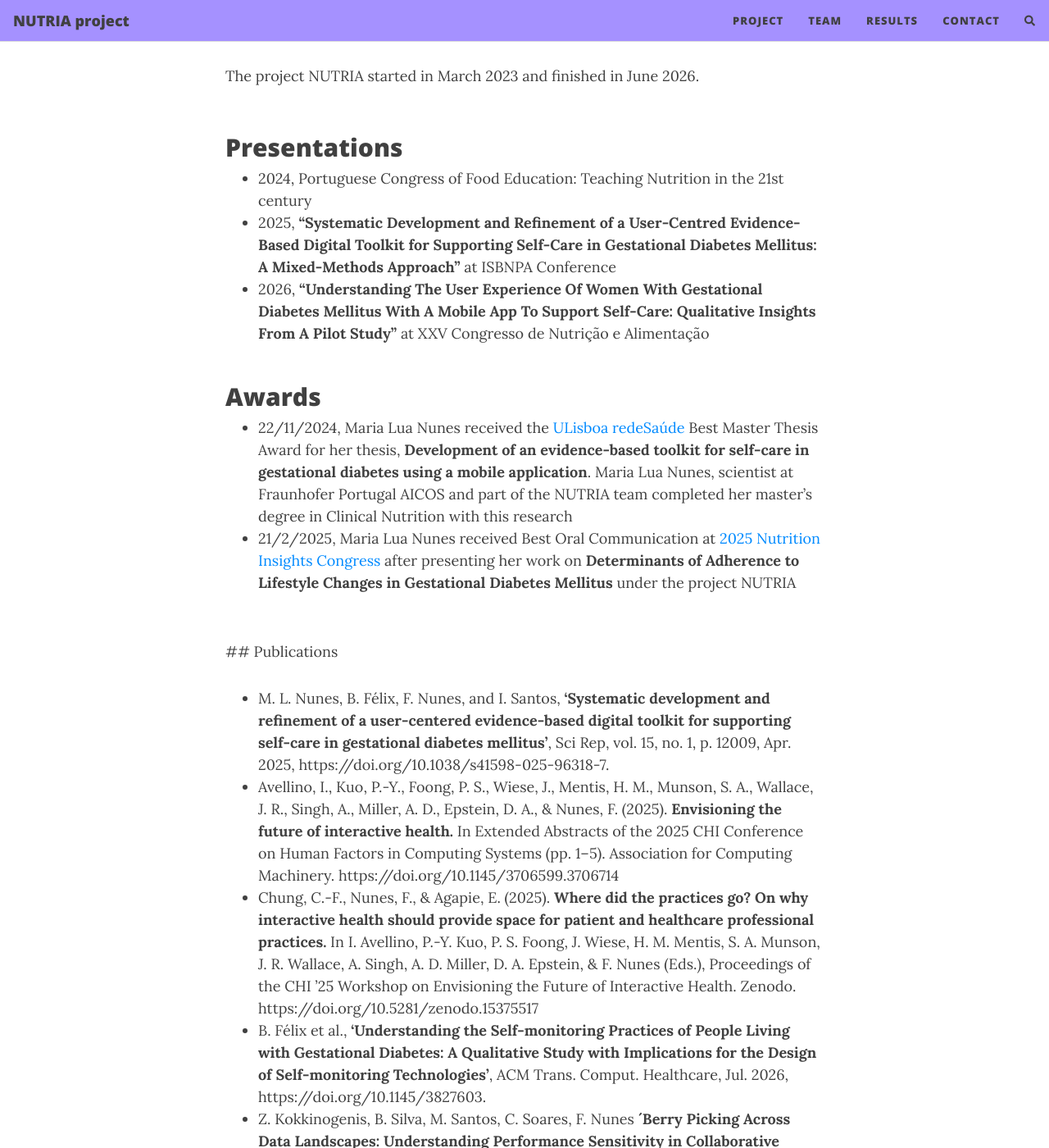
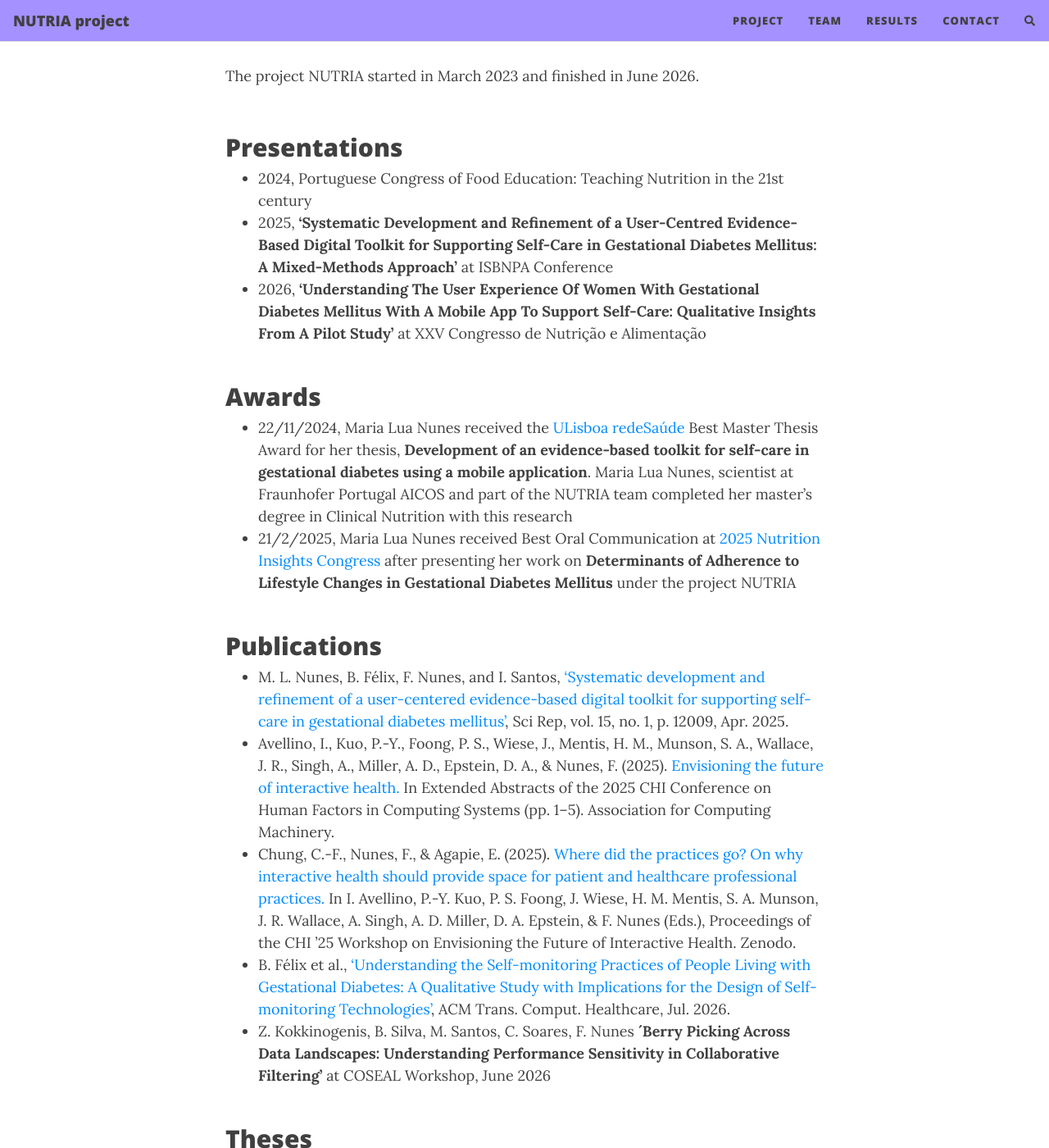
Before and after one commit to fraunhoferportugal/nutria-website, a Jekyll site: the page built from results.md, in a window 1280 px wide and 1400 px high, scrolled down 197 px. Shown: the whole window at 82% size. Built offline with Jekyll 4.4.1, drawn with Linux system fonts in a browser that asks for light colours; nearby versions of some CDN libraries; comment, search, counter and statistics services are not loaded; part of the change alters nothing that is shown; some of the changed text lies outside the part shown.

Commit message:
Update results.md

```diff
--- a/results.md
+++ b/results.md
@@ -8,26 +8,26 @@ The project NUTRIA started in March 2023 and finished in June 2026. <br/><br/>
 
 ## Presentations
 * 2024, Portuguese Congress of Food Education: Teaching Nutrition in the 21st century
-* 2025, **“Systematic Development and Refinement of a User-Centred Evidence-Based Digital Toolkit for Supporting Self-Care in Gestational Diabetes Mellitus: A Mixed-Methods Approach”** at ISBNPA Conference
-* 2026, **“Understanding The User Experience Of Women With Gestational Diabetes Mellitus With A Mobile App To Support Self-Care: Qualitative Insights From A Pilot Study”** at XXV Congresso de Nutrição e Alimentação <br/><br/>
+* 2025, **'Systematic Development and Refinement of a User-Centred Evidence-Based Digital Toolkit for Supporting Self-Care in Gestational Diabetes Mellitus: A Mixed-Methods Approach'** at ISBNPA Conference
+* 2026, **'Understanding The User Experience Of Women With Gestational Diabetes Mellitus With A Mobile App To Support Self-Care: Qualitative Insights From A Pilot Study'** at XXV Congresso de Nutrição e Alimentação <br/><br/>
 
 ## Awards
  * 22/11/2024, Maria Lua Nunes received the [ULisboa redeSaúde](https://www.ulisboa.pt/info/premio-ulisboa-redesaude) Best Master Thesis Award for her thesis, **Development of an evidence-based toolkit for self-care in gestational diabetes using a mobile application**. Maria Lua Nunes, scientist at Fraunhofer Portugal AICOS and part of the NUTRIA team completed her master's degree in Clinical Nutrition with this research
  * 21/2/2025, Maria Lua Nunes received Best Oral Communication at [2025 Nutrition Insights Congress](https://www.medicina.ulisboa.pt/en/node/9853) after presenting her work on **Determinants of Adherence to Lifestyle Changes in Gestational Diabetes Mellitus** under the project NUTRIA <br/><br/>
 
- ## Publications
-* M. L. Nunes, B. Félix, F. Nunes, and I. Santos, **‘Systematic development and refinement of a user-centered evidence-based digital toolkit for supporting self-care in gestational diabetes mellitus’**, Sci Rep, vol. 15, no. 1, p. 12009, Apr. 2025, https://doi.org/10.1038/s41598-025-96318-7.
-* Avellino, I., Kuo, P.-Y., Foong, P. S., Wiese, J., Mentis, H. M., Munson, S. A., Wallace, J. R., Singh, A., Miller, A. D., Epstein, D. A., & Nunes, F. (2025). **Envisioning the future of interactive health.** In Extended Abstracts of the 2025 CHI Conference on Human Factors in Computing Systems (pp. 1–5). Association for Computing Machinery. https://doi.org/10.1145/3706599.3706714
-* Chung, C.-F., Nunes, F., & Agapie, E. (2025). **Where did the practices go? On why interactive health should provide space for patient and healthcare professional practices.** In I. Avellino, P.-Y. Kuo, P. S. Foong, J. Wiese, H. M. Mentis, S. A. Munson, J. R. Wallace, A. Singh, A. D. Miller, D. A. Epstein, & F. Nunes (Eds.), Proceedings of the CHI ’25 Workshop on Envisioning the Future of Interactive Health. Zenodo. https://doi.org/10.5281/zenodo.15375517
-* B. Félix et al., **‘Understanding the Self-monitoring Practices of People Living with Gestational Diabetes: A Qualitative Study with Implications for the Design of Self-monitoring Technologies’**, ACM Trans. Comput. Healthcare, Jul. 2026, https://doi.org/10.1145/3827603.
+## Publications
+* M. L. Nunes, B. Félix, F. Nunes, and I. Santos, [‘Systematic development and refinement of a user-centered evidence-based digital toolkit for supporting self-care in gestational diabetes mellitus’](https://doi.org/10.1038/s41598-025-96318-7), Sci Rep, vol. 15, no. 1, p. 12009, Apr. 2025.
+* Avellino, I., Kuo, P.-Y., Foong, P. S., Wiese, J., Mentis, H. M., Munson, S. A., Wallace, J. R., Singh, A., Miller, A. D., Epstein, D. A., & Nunes, F. (2025). [Envisioning the future of interactive health.](https://doi.org/10.1145/3706599.3706714) In Extended Abstracts of the 2025 CHI Conference on Human Factors in Computing Systems (pp. 1–5). Association for Computing Machinery.
+* Chung, C.-F., Nunes, F., & Agapie, E. (2025). [Where did the practices go? On why interactive health should provide space for patient and healthcare professional practices.](https://doi.org/10.5281/zenodo.15375517) In I. Avellino, P.-Y. Kuo, P. S. Foong, J. Wiese, H. M. Mentis, S. A. Munson, J. R. Wallace, A. Singh, A. D. Miller, D. A. Epstein, & F. Nunes (Eds.), Proceedings of the CHI ’25 Workshop on Envisioning the Future of Interactive Health. Zenodo.
+* B. Félix et al., [‘Understanding the Self-monitoring Practices of People Living with Gestational Diabetes: A Qualitative Study with Implications for the Design of Self-monitoring Technologies’](https://doi.org/10.1145/3827603), ACM Trans. Comput. Healthcare, Jul. 2026.
 * Z. Kokkinogenis, B. Silva, M. Santos, C. Soares, F. Nunes **´Berry Picking Across Data Landscapes: Understanding Performance Sensitivity in Collaborative Filtering’** at COSEAL Workshop, June 2026 <br/><br/>
 
- ## Theses
+## Theses
  * Maria Lua Nunes, **Development of an Evidence-based Toolkit for Self-care in Gestational Diabetes Mellitus using a Mobile Application**, 2024 in Clinical Nutrition - Faculty of Medicine of University of Lisbon
  * Pedro Garruço, [NUTRIAmobile - Co-design and evaluation of a mobile app for women with gestational diabetes](https://estudogeral.uc.pt/handle/10316/116382), 2024 in Design and Multimedia at the Faculty of Sciences and Technology - University of Coimbra
  * Ishan Mehendale, **Developing a mobile application to support women with gestational diabetes**, 2024 in Advanced Computer Science at the School of Computer Science and Informatics - Cardiff University
 * Anubhav Mishra, **Developing a web app to support dietitians in caring for women with gestational diabetes**, 2024 in Advanced Computer Science at the School of Computer Science and Informatics - Cardiff University
-* Juliana Assis, [NUTRIApro - Co-designing a web app for dietitians to care for gestational diabetes](https://estudogeral.uc.pt/handle/10316/120733), 2025 in in Design and Multimedia at the Faculty of Sciences and Technology - University of Coimbra
+* Juliana Assis, [NUTRIApro - Co-designing a web app for dietitians to care for gestational diabetes](https://estudogeral.uc.pt/handle/10316/120733), 2025 in Design and Multimedia at the Faculty of Sciences and Technology - University of Coimbra
 
 
 
```
